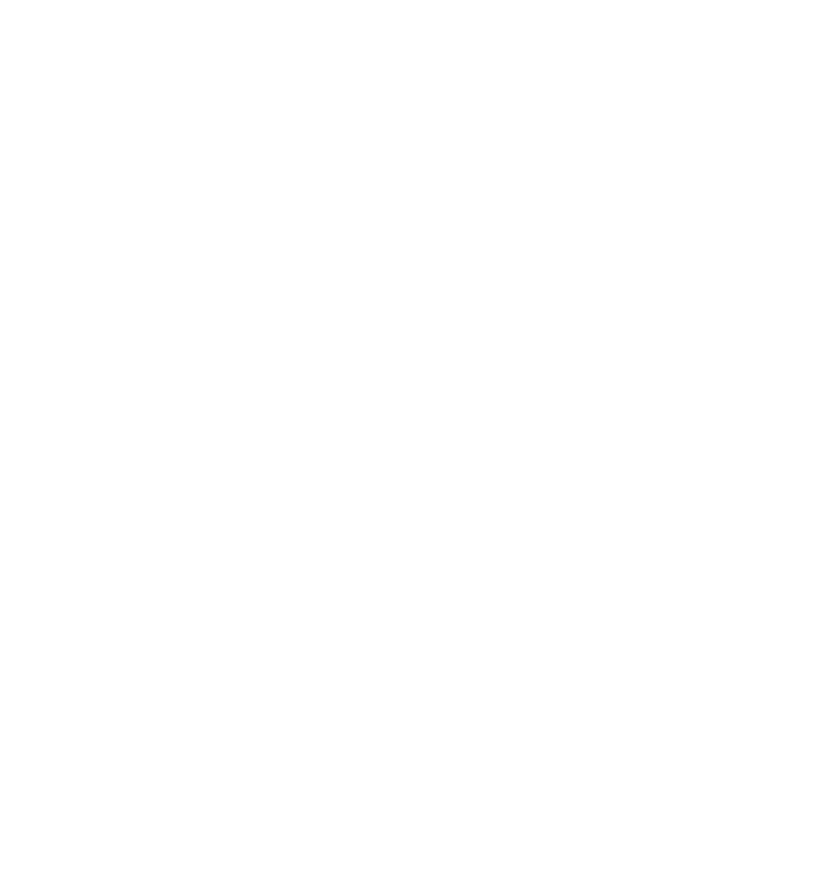
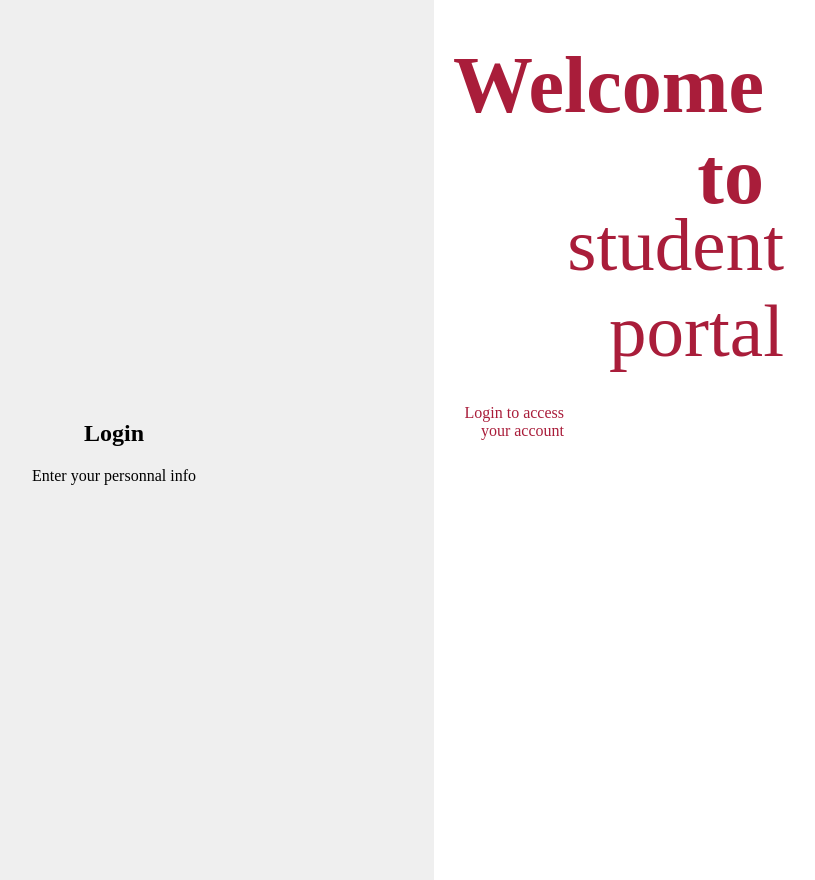
Before and after one commit to Imanelakehal/Student_Management_System, a Flask app: page /login in a window 1280 px wide. Before the commit the part shown is empty. Shown: the whole page, without its empty margins (206-1021 px from the left). Run offline with Flask 2, Linux system fonts and the light colour scheme.

Commit message:
Split right of the Login page .

```diff
--- a/app.py
+++ b/app.py
@@ -17,7 +17,7 @@ def login():
         password = request.form['Password']
         #Authentication logic
         return redirect(url_for('dashboard'))
-    return render_template('/templates/login.html')
+    return render_template('login.html')
 
 @app.route('/dashboard')
 def dashboard():
--- a/static/css/styles.css
+++ b/static/css/styles.css
@@ -0,0 +1,59 @@
+.split {
+    height: 100%;
+    width: 50%;
+    position: fixed;
+    z-index: 1;
+    top: 0;
+    overflow-x: hidden;
+    padding-top: 20px;
+}
+
+.left {
+    left: 0;
+    background-color: #eeee;
+}
+
+.right {
+    right: 0;
+    background-color: white;
+    display: flex;
+    flex-direction: column;
+    justify-content: space-between;
+}
+
+.top-right {
+    text-align: right;
+    padding: 20px;
+    position: absolute;
+    top: 20px;
+    right: 290px;
+}
+.centered {
+    position : absolute;
+    top : 50%;
+    left : 50%;
+    transform: translate(-50% , -50%);
+    text-align: center;
+}
+.welcome {
+    font-size: 80px; /* Set font size to 80 pixels */
+    font-weight: bold; /* Make the text bold */
+    margin: 0;
+    color: #A91D3A;
+}
+
+.portal {
+    font-size: 75px; /* Set font size to 80 pixels */
+    font-weight: normal; /* Set the font weight to normal */
+    margin: -20px;
+    color: #A91D3A;
+
+
+}
+.login {
+    font-size: 16px; /* Set the font size for the login message */
+    margin-top: 50px; /* Add some space between the portal text and the login message */
+    margin-right: 200px; /* Adjust right margin to align with other text */
+    color: #A91D3A;
+
+}
--- a/templates/login.html
+++ b/templates/login.html
@@ -3,10 +3,23 @@
 <head>
     <meta charset="UTF-8">
     <meta name="viewport" content="width=device-width, initial-scale=1.0">
-    <title>Login</title>
+    <title>Login Page</title>
+    <link rel="stylesheet" href="/static/css/styles.css">
 </head>
 <body>
+    <div class="split left">
+        <div class="centered">
+            <h2>Login</h2>
+            <p>Enter your personnal info</p>
 
-
+        </div>
+    </div>
+    <div class="split right">
+        <div class="top-right">
+            <h1 class="welcome">Welcome to</h1>
+            <h1 class="portal">student portal</h1>
+            <p class="login">Login to access your account</p>
+        </div>
+    </div>
 </body>
 </html>
```
Also changed, not shown: templates/base.html (+13 -0 lines).
